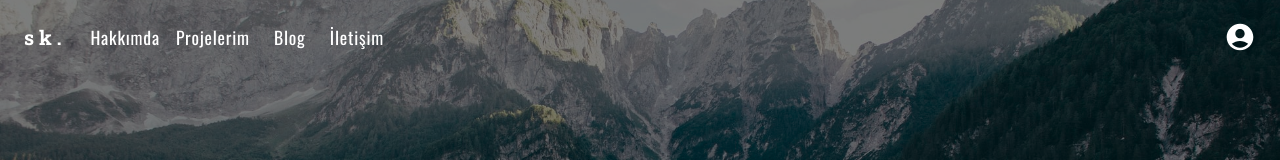
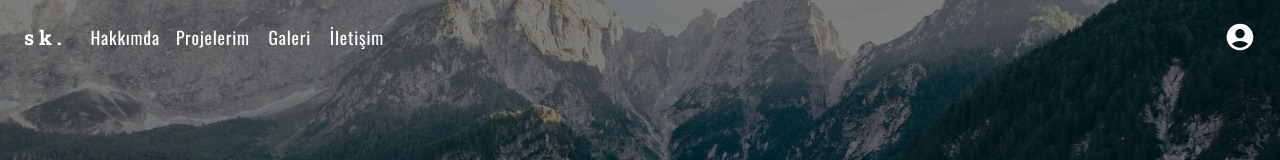
Before and after one commit to sametkoyuncu/react-firebase-personal, a React (Create React App) app: page / in a window 1280 px wide. Shown: the top 160 px of the page. Built offline with nearby package versions, Linux system fonts and the light colour scheme.

Commit message:
Change blog to projects

```diff
--- a/src/pages/Home/index.js
+++ b/src/pages/Home/index.js
@@ -8,7 +8,7 @@ import Hero from './sections/Hero'
 // assests
 import { boxShadow, borderRadiusForCard } from '../../assets/theme/baseStyles'
 import About from './sections/About'
-import Blog from './sections/Blog'
+import Projects from './sections/Projects'
 
 const Home = () => {
   return (
@@ -29,7 +29,7 @@ const Home = () => {
         <Box sx={{ maxWidth: { sm: '85%', md: '60%' }, margin: '0 auto' }}>
           <About />
         </Box>
-        <Blog />
+        <Projects />
       </Container>
     </div>
   )
--- a/src/pages/Home/sections/Hero/components/Navbar.js
+++ b/src/pages/Home/sections/Hero/components/Navbar.js
@@ -22,8 +22,8 @@ const pages = [
     path: '#projects',
   },
   {
-    name: 'Blog',
-    path: '#blog',
+    name: 'Galeri',
+    path: '#gallery',
   },
   {
     name: 'İletişim',
--- a/src/pages/Home/sections/Blog/components/Card.js
+++ b/src/pages/Home/sections/Projects/components/Card.js
@@ -14,7 +14,7 @@ import {
 } from '../../../../../assets/theme/baseStyles'
 
 // my components
-import BlogDetailsModal from './BlogDetailsModal'
+import ProjectDetailsModal from './ProjectDetailsModal'
 import CardTitle from '../../../../../components/CardTitle'
 import CardDescription from '../../../../../components/CardDescription'
 import Tags from '../../../../../components/Tags'
@@ -105,7 +105,7 @@ const Card = ({ blog }) => {
           </ActionIcon>{' '}
           &nbsp;{blog.likesCount}
         </ActionIconSpan>
-        <BlogDetailsModal blog={blog} ActionLink={ActionLink} />
+        <ProjectDetailsModal blog={blog} ActionLink={ActionLink} />
       </Actions>
     </Box>
   )
--- a/src/pages/Home/sections/Blog/components/BlogDetailsModal.js
+++ b/src/pages/Home/sections/Projects/components/ProjectDetailsModal.js
@@ -60,7 +60,7 @@ export default function BlogDetailsModal({ blog, ActionLink }) {
             <Grid item xs={12} md={8}>
               <Box sx={{ display: 'flex', justifyContent: 'end' }}>
                 <IconButton aria-label="close" onClick={handleClose}>
-                  <CloseIcon sx={{ color: '#D61C4E' }} />
+                  <CloseIcon />
                 </IconButton>
               </Box>
               <Box px={1}>
--- a/src/pages/Home/sections/Blog/index.js
+++ b/src/pages/Home/sections/Projects/index.js
@@ -72,7 +72,7 @@ const blogs = [
   },
 ]
 
-const Blog = () => {
+const Projects = () => {
   return (
     <SectionContainer id="projects">
       <Box
@@ -108,4 +108,4 @@ const Blog = () => {
   )
 }
 
-export default Blog
+export default Projects
```
